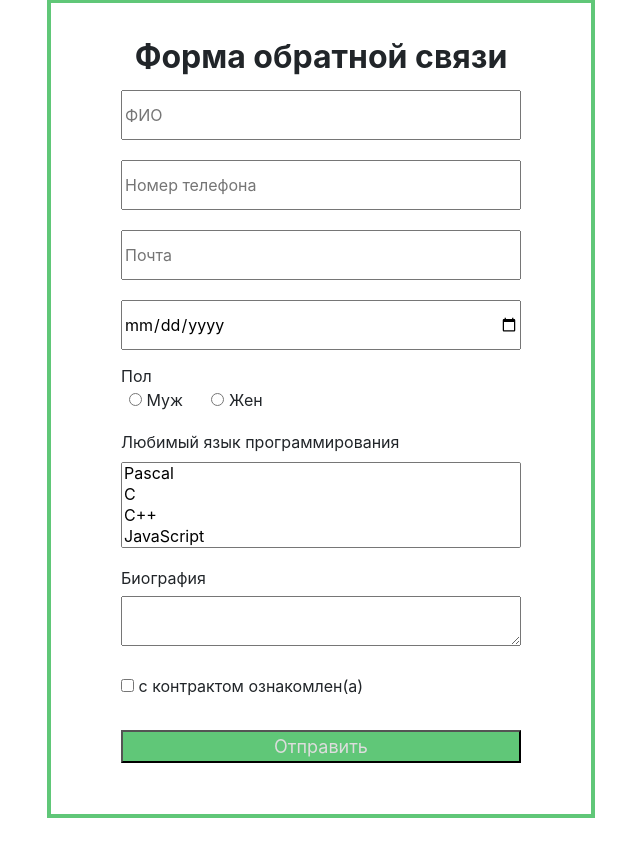
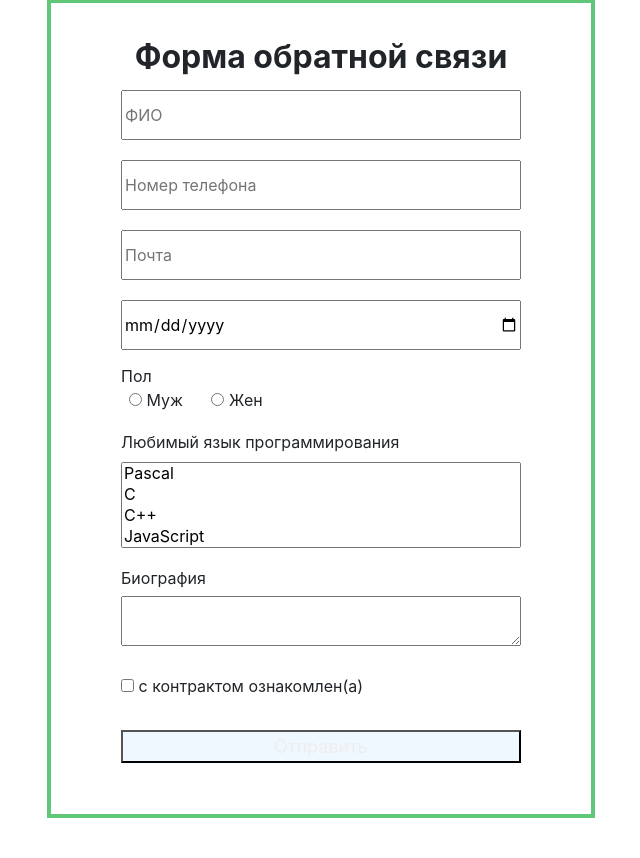
Before and after one commit to mariachernaya/web_2, a PHP site: page / in a window 1280 px wide. Shown: the part 41-899 px from the top of the page, without its empty margins (319-959 px from the left). Run offline with PHP 8.4, Linux system fonts and the light colour scheme.

Commit message:
Update style.css

```diff
--- a/zadanie_3/style.css
+++ b/zadanie_3/style.css
@@ -25,8 +25,8 @@ body {
 .button {
   width: 100%;
   justify-content: center;
-  background-color: rgba(20, 173, 56, 0.674);
-  color: #ddd;
+  background-color: aliceblue;
+  color: #eee;
   font-size: 18px;
 }
 
```
